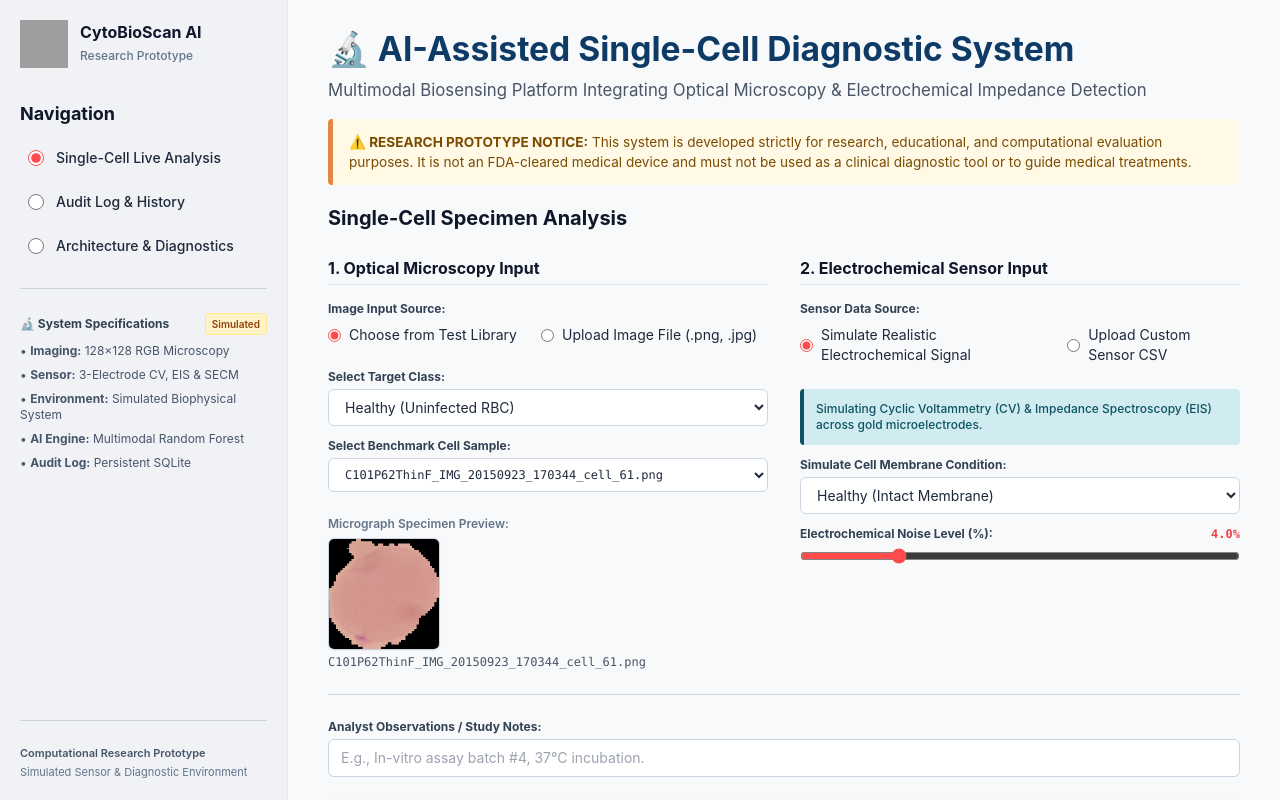
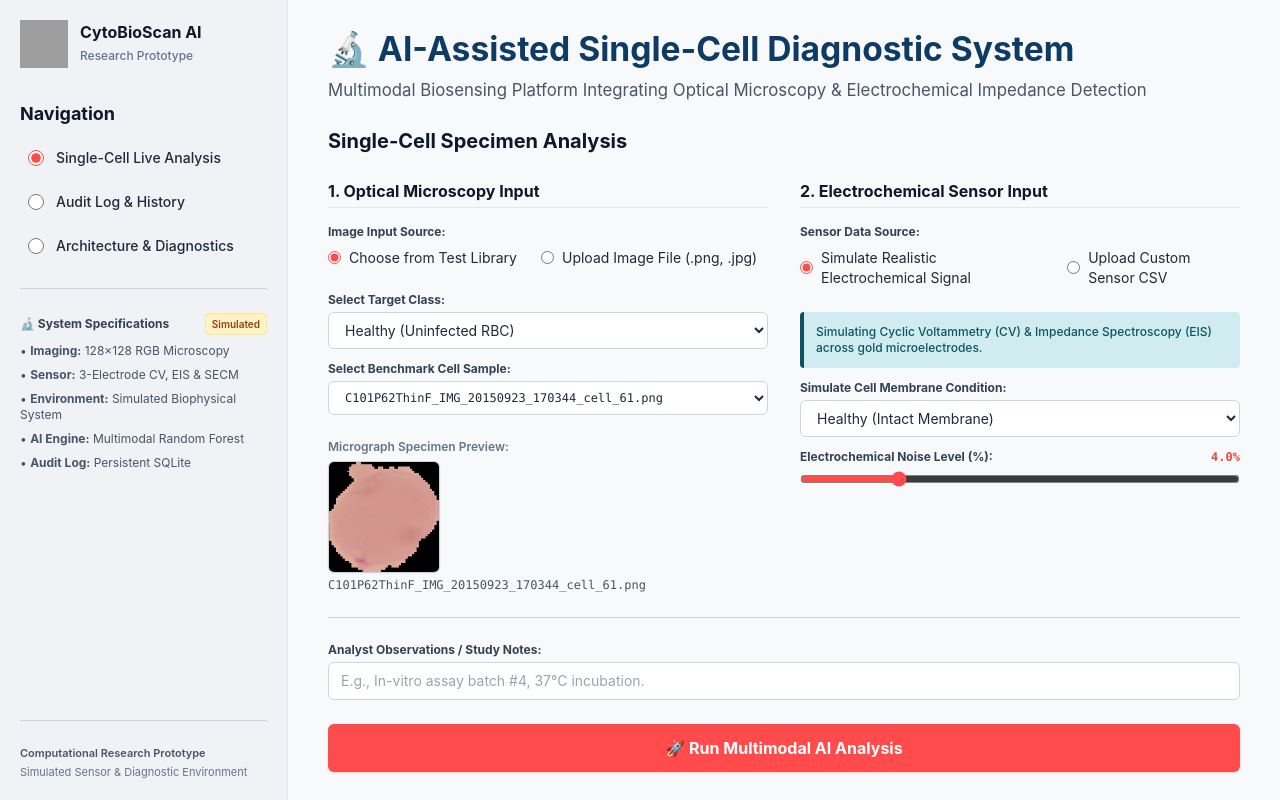
Before and after one commit to Niraj7089/CytoBioscanAI, a Flask app: page / in a window 1280 px wide. Run offline with Flask 3, Linux system fonts and the light colour scheme; parts of the project's set-up code (start-up, migrations or seed data) failed here and were passed over; some libraries are stand-ins or nearby versions; grey boxes are pictures that could not be loaded.

Commit message:
refactor: Remove regulatory prototype disclaimer banner from UI, reports, and configs

```diff
--- a/predict.py
+++ b/predict.py
@@ -181,7 +181,8 @@ def main():
     if result["pdf_report_path"]:
         print(f"Report Generated: {result['pdf_report_path']}")
     print("=" * 50)
-    print(f"Notice: {result['disclaimer']}\n")
+    if result.get("disclaimer"):
+        print(f"Notice: {result['disclaimer']}\n")
 
 
 if __name__ == "__main__":
--- a/templates/index.html
+++ b/templates/index.html
@@ -22,15 +22,6 @@
             font-size: 1.05rem;
             color: #4A5568;
             margin-bottom: 1rem;
-        }
-        .disclaimer-box {
-            background-color: #FFF9E6;
-            border-left: 5px solid #E28743;
-            padding: 0.8rem 1rem;
-            border-radius: 4px;
-            font-size: 0.85rem;
-            color: #7A4B00;
-            margin-bottom: 1.2rem;
         }
         .metric-card {
             background-color: #F8FAFC;
@@ -124,12 +115,7 @@
 
         <!-- Header -->
         <div class="main-header">🔬 AI-Assisted Single-Cell Diagnostic System</div>
-        <div class="sub-header">Multimodal Biosensing Platform Integrating Optical Microscopy & Electrochemical Impedance Detection</div>
-
-        <!-- Regulatory Notice Banner -->
-        <div class="disclaimer-box">
-            <strong>⚠️ RESEARCH PROTOTYPE NOTICE:</strong> This system is developed strictly for research, educational, and computational evaluation purposes. It is not an FDA-cleared medical device and must not be used as a clinical diagnostic tool or to guide medical treatments.
-        </div>
+        <div class="sub-header mb-6">Multimodal Biosensing Platform Integrating Optical Microscopy & Electrochemical Impedance Detection</div>
 
         <!-- ==================== MODULE 1: SINGLE-CELL LIVE ANALYSIS ==================== -->
         <div id="module-analysis" class="space-y-6">
```
Also changed, not shown: config.py (+2 -6 lines), reports/generate_report.py (+13 -12 lines).
